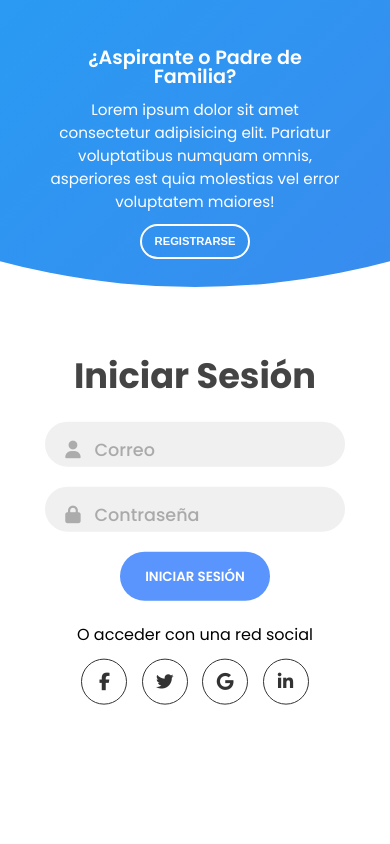
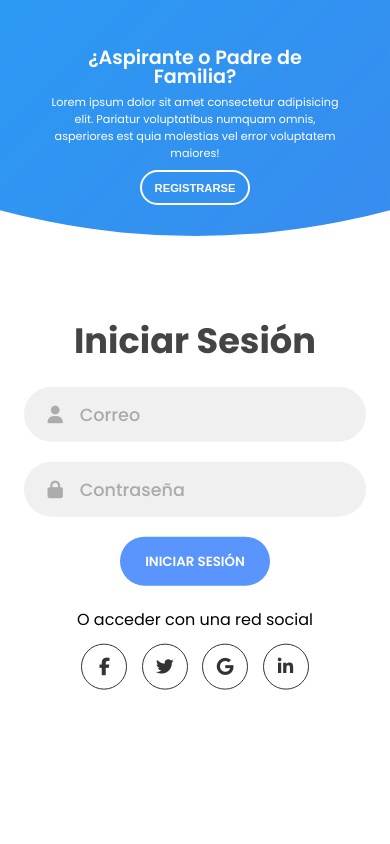
Before and after one commit to EdmundoJuarez117X/sistemaDeInformacion, a PHP site: page /altindex.php in a window 390 px wide. Run offline with PHP 8.4, Linux system fonts and the light colour scheme; some libraries are stand-ins or nearby versions.

Commit message:
Actualización de estilos para el login alternativo

```diff
--- a/styles/css/stylev2.css
+++ b/styles/css/stylev2.css
@@ -1,39 +1,25 @@
 @import url("https://fonts.googleapis.com/css2?family=Poppins:wght@200;300;400;500;600;700;800&display=swap");
 
-*{
+* {
+  margin: 0;
   padding: 0;
-    margin: 0;
   box-sizing: border-box;
 }
 
-body, input{
-    font-family: 'Poppins', sans-serif;
+body,
+input {
+  font-family: "Poppins", sans-serif;
 }
 
 .container {
   position: relative;
   width: 100%;
+  background-color: #fff;
   min-height: 100vh;
-    background-color: #fff;
   overflow: hidden;
-
 }
 
-.container:before{
-    content: '';
-    position: absolute;
-    width: 2000px;
-    height: 2000px;
-    border-radius: 50%;
-    background: linear-gradient(-45deg, #4481eb, #04befe);
-    top: -10%;
-    right: 48%;
-    transform: translateY(-50%);
-    z-index: 6;
-    transition: 1.8s ease-in-out;
-}
-
-.forms-container{
+.forms-container {
   position: absolute;
   width: 100%;
   height: 100%;
@@ -41,37 +27,37 @@ body, input{
   left: 0;
 }
 
-.signin-signup{
-    position:absolute;
+.signin-signup {
+  position: absolute;
   top: 50%;
+  transform: translate(-50%, -50%);
   left: 75%;
-    transform: translate(-50%, -50%);
   width: 50%;
+  transition: 1s 0.7s ease-in-out;
   display: grid;
   grid-template-columns: 1fr;
   z-index: 5;
-    transition: 1s 0.7s ease-in-out;
 }
 
-form{
+form {
   display: flex;
   align-items: center;
   justify-content: center;
   flex-direction: column;
-    padding: 0 5rem;
+  padding: 0rem 5rem;
+  transition: all 0.2s 0.7s;
   overflow: hidden;
   grid-column: 1 / 2;
   grid-row: 1 / 2;
-    transition: 0.2s 0.7s ease-in-out;
 }
 
-form.sign-in-form{
-    z-index: 2;
+form.sign-up-form {
+  opacity: 0;
+  z-index: 1;
 }
 
-form.sign-up-form{
-    z-index: 1;
-    opacity: 0;
+form.sign-in-form {
+  z-index: 2;
 }
 
 .title {
@@ -80,26 +66,28 @@ form.sign-up-form{
   margin-bottom: 10px;
 }
 
-.input-field{
-    max-width: 300px;
+.input-field {
+  max-width: 380px;
   width: 100%;
-    height: 45px;
   background-color: #f0f0f0;
   margin: 10px 0;
+  height: 55px;
   border-radius: 55px;
   display: grid;
   grid-template-columns: 15% 85%;
-    padding: 0 .4rem;
+  padding: 0 0.4rem;
+  position: relative;
 }
 
-.input-field i{
+.input-field i {
   text-align: center;
   line-height: 55px;
   color: #acacac;
+  transition: 0.5s;
   font-size: 1.1rem;
 }
 
-.input-field input{
+.input-field input {
   background: none;
   outline: none;
   border: none;
@@ -109,108 +97,128 @@ form.sign-up-form{
   color: #333;
 }
 
-.input-field input::placeholder{
+.input-field input::placeholder {
   color: #aaa;
   font-weight: 500;
 }
 
+.social-text {
+  padding: 0.7rem 0;
+  font-size: 1rem;
+}
+
+.social-media {
+  display: flex;
+  justify-content: center;
+}
+
+.social-icon {
+  height: 46px;
+  width: 46px;
+  display: flex;
+  justify-content: center;
+  align-items: center;
+  margin: 0 0.45rem;
+  color: #333;
+  border-radius: 50%;
+  border: 1px solid #333;
+  text-decoration: none;
+  font-size: 1.1rem;
+  transition: 0.3s;
+}
+
+.social-icon:hover {
+  color: #4481eb;
+  border-color: #4481eb;
+}
+
 .btn {
   width: 150px;
+  background-color: #5995fd;
+  border: none;
+  outline: none;
   height: 49px;
-    border:none;
-    outline: none;
   border-radius: 49px;
-    cursor: pointer;
-    background-color: #5995fd;
   color: #fff;
   text-transform: uppercase;
   font-weight: 600;
   margin: 10px 0;
-    transition: .5s;
+  cursor: pointer;
+  transition: 0.5s;
 }
 
-.btn:hover{
-    background-color: #2160B5;
+.btn:hover {
+  background-color: #4d84e2;
 }
-
-.social-text{
-    padding: .7rem;
-    font-size: 1rem;
-}
-
-.social-media{
-    display: flex;
-    justify-content: center;
-}
-
-.social-icon{
-    height: 46px;
-    width: 46px;
-    border: 1px solid #333;
-    margin: 0 0.45rem;
-    display: flex;
-    justify-content: center;
-    align-items: center;
-    text-decoration: none;
-    color: #333;
-    font-size: 1.1rem;
-    border-radius: 50%;
-    transition: 0.3s;
-}
-
-.social-icon:hover{
-    color: #4481eb;
-    border-color: #4481eb;
-}
-
-.panels-container{
+.panels-container {
   position: absolute;
+  height: 100%;
   width: 100%;
-    height: 100%;
   top: 0;
+  left: 0;
   display: grid;
   grid-template-columns: repeat(2, 1fr);
 }
 
-.panel{
+.container:before {
+  content: "";
+  position: absolute;
+  height: 2000px;
+  width: 2000px;
+  top: -10%;
+  right: 48%;
+  transform: translateY(-50%);
+  background-image: linear-gradient(-45deg, #4481eb 0%, #04befe 100%);
+  transition: 1.8s ease-in-out;
+  border-radius: 50%;
+  z-index: 6;
+}
+
+.image {
+  width: 100%;
+  transition: transform 1.1s ease-in-out;
+  transition-delay: 0.4s;
+}
+
+.panel {
   display: flex;
   flex-direction: column;
   align-items: flex-end;
   justify-content: space-around;
   text-align: center;
-    z-index: 7;
+  z-index: 6;
 }
 
-.left-panel{
+.left-panel {
   pointer-events: all;
   padding: 3rem 17% 2rem 12%;
-
 }
 
-.right-panel{
+.right-panel {
   pointer-events: none;
   padding: 3rem 12% 2rem 17%;
 }
 
-.panel .content{
+.panel .content {
   color: #fff;
-    transition: .9s .6s ease-in-out;
+  transition: transform 0.9s ease-in-out;
+  transition-delay: 0.6s;
 }
 
-.panel h3{
+.panel h3 {
   font-weight: 600;
   line-height: 1;
   font-size: 1.5rem;
 }
 
-.panel p{
+.panel p {
   font-size: 0.95rem;
   padding: 0.7rem 0;
 }
 
-.btn.transparent{
+.btn.transparent {
   margin: 0;
-    background:none;
+  background: none;
   border: 2px solid #fff;
   width: 130px;
   height: 41px;
@@ -218,77 +226,68 @@ form.sign-up-form{
   font-size: 0.8rem;
 }
 
-.image{
-    width: 100%;
-    transition: 1.1s ease-in-out;
-}
-
-.right-panel .content, .right-panel .image{
+.right-panel .image,
+.right-panel .content {
   transform: translateX(800px);
 }
 
 /* ANIMATION */
-.container.sign-up-mode::before{
+
+.container.sign-up-mode:before {
   transform: translate(100%, -50%);
   right: 52%;
 }
 
 .container.sign-up-mode .left-panel .image,
-.container.sign-up-mode .left-panel .content{
+.container.sign-up-mode .left-panel .content {
   transform: translateX(-800px);
 }
 
-.container.sign-up-mode .right-panel .content,
-.container.sign-up-mode .right-panel .image{
-    transform: translateX(0px);
-}
-
-.container.sign-up-mode .left-panel{
-    pointer-events:  none;
-}
-
-.container.sign-up-mode .right-panel{
-    pointer-events:  all;
-}
-
-.container.sign-up-mode .signin-signup{
+.container.sign-up-mode .signin-signup {
   left: 25%;
 }
 
-.container.sign-up-mode form.sign-in-form{
-    z-index: 1;
-    opacity: 0;
+.container.sign-up-mode form.sign-up-form {
+  opacity: 1;
+  z-index: 2;
 }
 
-.container.sign-up-mode form.sign-up-form{
-    z-index: 2;
-    opacity: 1;
+.container.sign-up-mode form.sign-in-form {
+  opacity: 0;
+  z-index: 1;
 }
 
-@media (max-width: 870px){
-    .container{
+.container.sign-up-mode .right-panel .image,
+.container.sign-up-mode .right-panel .content {
+  transform: translateX(0%);
+}
+
+.container.sign-up-mode .left-panel {
+  pointer-events: none;
+}
+
+.container.sign-up-mode .right-panel {
+  pointer-events: all;
+}
+
+@media (max-width: 870px) {
+  .container {
     min-height: 800px;
     height: 100vh;
   }
-    .container:before{
-        width: 1500px;
-        height: 1500px;
-        left: 30%;
-        bottom: 66%;
-        transform: translateX(-50%);
-        right: initial;
-        top: initial;
-        transition: 2s ease-in-out;
-    }
-    .signin-signup{
+  .signin-signup {
     width: 100%;
-        left: 50%;
     top: 95%;
     transform: translate(-50%, -100%);
     transition: 1s 0.8s ease-in-out;
   }
-    .panels-container{
-        z-index: 10;
+
+  .signin-signup,
+  .container.sign-up-mode .signin-signup {
+    left: 50%;
+  }
+
+  .panels-container {
     grid-template-columns: 1fr;
     grid-template-rows: 1fr 2fr 1fr;
   }
@@ -298,81 +297,104 @@ form.sign-up-form{
     justify-content: space-around;
     align-items: center;
     padding: 2.5rem 8%;
+    grid-column: 1 / 2;
   }
 
-    .panel .content{
-        padding-right: 15%;
-        transition: 0.9s 0.8s ease-in-out;
+  .right-panel {
+    grid-row: 3 / 4;
   }
 
-    .panel h3{
+  .left-panel {
+    grid-row: 1 / 2;
+  }
+
+  .image {
+    width: 200px;
+    transition: transform 0.9s ease-in-out;
+    transition-delay: 0.6s;
+  }
+
+  .panel .content {
+    padding-right: 15%;
+    transition: transform 0.9s ease-in-out;
+    transition-delay: 0.8s;
+  }
+
+  .panel h3 {
     font-size: 1.2rem;
   }
 
-    .panel .p{
+  .panel p {
     font-size: 0.7rem;
     padding: 0.5rem 0;
   }
 
-    .btn.transparent{
+  .btn.transparent {
     width: 110px;
     height: 35px;
     font-size: 0.7rem;
   }
 
-    .image{
-        width: 200px;
-        transition: 0.9s 0.6s ease-in-out;
+  .container:before {
+    width: 1500px;
+    height: 1500px;
+    transform: translateX(-50%);
+    left: 30%;
+    bottom: 68%;
+    right: initial;
+    top: initial;
+    transition: 2s ease-in-out;
   }
 
-    .left-panel{
-        grid-row: 1 / 2;
-
-    }
-
-    .right-panel{
-        grid-row: 3 / 4;
-
-    }
-
-    .right-panel .content, .right-panel .image{
-        transform: translateY(300px);
-    }
-
-    .container.container.sign-up-mode:before{
+  .container.sign-up-mode:before {
     transform: translate(-50%, 100%);
-        bottom: 23%;
+    bottom: 32%;
     right: initial;
   }
 
   .container.sign-up-mode .left-panel .image,
-    .container.sign-up-mode .left-panel .image{
+  .container.sign-up-mode .left-panel .content {
     transform: translateY(-300px);
   }
 
-    .container.container.sign-up-mode .signin-signup{
+  .container.sign-up-mode .right-panel .image,
+  .container.sign-up-mode .right-panel .content {
+    transform: translateY(0px);
+  }
+
+  .right-panel .image,
+  .right-panel .content {
+    transform: translateY(300px);
+  }
+
+  .container.sign-up-mode .signin-signup {
     top: 5%;
     transform: translate(-50%, 0);
+  }
+}
+
+@media (max-width: 570px) {
+  form {
+    padding: 0 1.5rem;
+  }
+
+  .image {
+    display: none;
+  }
+  .panel .content {
+    padding: 0.5rem 1rem;
+  }
+  .container {
+    padding: 1.5rem;
+  }
+
+  .container:before {
+    bottom: 72%;
+    left: 50%;
+  }
+
+  .container.sign-up-mode:before {
+    bottom: 20%;
     left: 50%;
   }
 }
-
-@media (max-width: 570px){
-    form{
-        padding: 0 1.5rem;
-    }
-    .image{
-        display: none;
-    }
-    .panel .content{
-        padding: 0.5rem 1rem;
-    }
-    .container:before{
-        bottom: 66%;
-        left: 50%;
-    }
-    .container.sign-up-mode:before{
-        bottom: 28%;
-        left: 50%
-    }
-}
```
Lines whose indentation alone changed are shown as unchanged.
